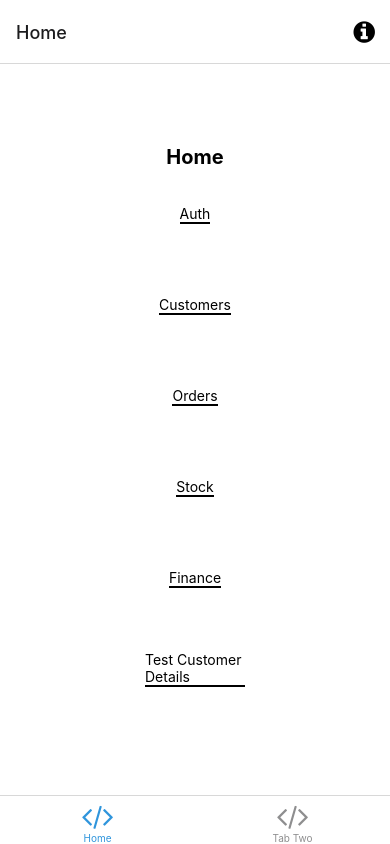
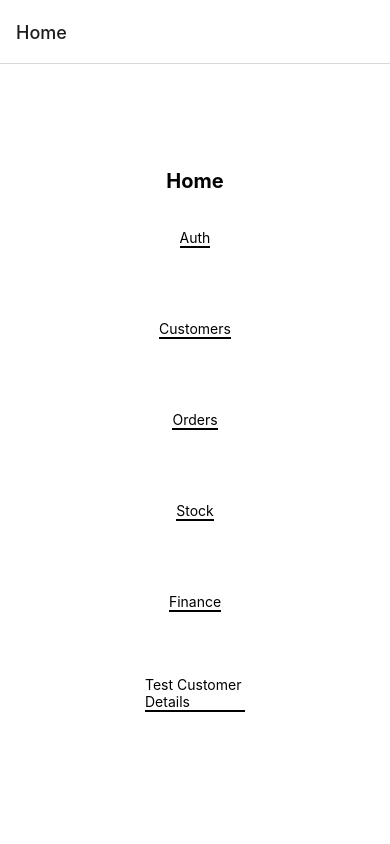
Before and after one commit to brewswain/Cream-paws-client, a React Native app: screen /Home in a window 390 px wide. Built offline with nearby package versions, Linux system fonts and the light colour scheme; what expo-linking, native-base would draw is missing.

Commit message:
Update index.tsx

```diff
--- a/navigation/index.tsx
+++ b/navigation/index.tsx
@@ -17,7 +17,6 @@ import CustomersScreen from "../screens/CustomersScreen";
 import ClientListScreen from "../screens/CustomersScreen";
 import FinanceScreen from "../screens/FinanceScreen";
 import HomeScreen from "../screens/HomeScreen";
-import ModalScreen from "../screens/ModalScreen";
 import NotFoundScreen from "../screens/NotFoundScreen";
 import OrdersScreen from "../screens/OrdersScreen";
 import StockScreen from "../screens/StockScreen";
@@ -54,11 +53,12 @@ const Stack = createNativeStackNavigator<RootStackParamList>();
 function RootNavigator() {
    return (
       <Stack.Navigator>
-         <Stack.Screen
+         {/* <Stack.Screen
             name="Root"
             component={BottomTabNavigator}
-            options={{ headerShown: false }}
-         />
+            options={{ title: "Home" }}
+         /> */}
+
          <Stack.Screen
             name="Home"
             component={HomeScreen}
@@ -69,6 +69,7 @@ function RootNavigator() {
             component={CustomersScreen}
             options={{ title: "Customers" }}
          />
+
          <Stack.Screen
             name="Auth"
             component={AuthScreen}
@@ -100,9 +101,9 @@ function RootNavigator() {
             options={{ title: "Customer Details" }}
          />
 
-         <Stack.Group screenOptions={{ presentation: "modal" }}>
+         {/* <Stack.Group screenOptions={{ presentation: "modal" }}>
             <Stack.Screen name="Modal" component={ModalScreen} />
-         </Stack.Group>
+         </Stack.Group> */}
       </Stack.Navigator>
    );
 }
@@ -113,7 +114,7 @@ function RootNavigator() {
  */
 const BottomTab = createBottomTabNavigator<RootTabParamList>();
 
-function BottomTabNavigator() {
+export function BottomTabNavigator() {
    const colorScheme = useColorScheme();
 
    return (
@@ -131,26 +132,11 @@ function BottomTabNavigator() {
                tabBarIcon: ({ color }) => (
                   <TabBarIcon name="code" color={color} />
                ),
-               headerRight: () => (
-                  <Pressable
-                     onPress={() => navigation.navigate("Modal")}
-                     style={({ pressed }) => ({
-                        opacity: pressed ? 0.5 : 1,
-                     })}
-                  >
-                     <FontAwesome
-                        name="info-circle"
-                        size={25}
-                        color={Colors[colorScheme].text}
-                        style={{ marginRight: 15 }}
-                     />
-                  </Pressable>
-               ),
             })}
          />
          <BottomTab.Screen
-            name="TabTwo"
-            component={TabTwoScreen}
+            name="Customers"
+            component={CustomersScreen}
             options={{
                title: "Tab Two",
                tabBarIcon: ({ color }) => (
```
